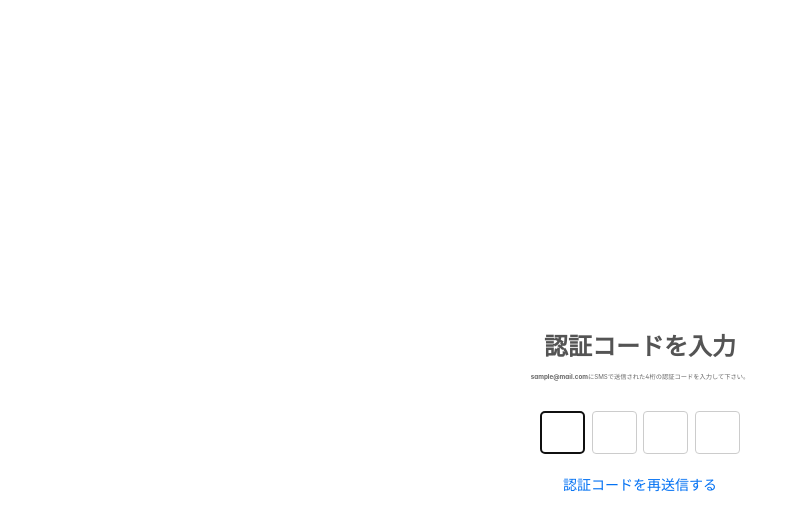
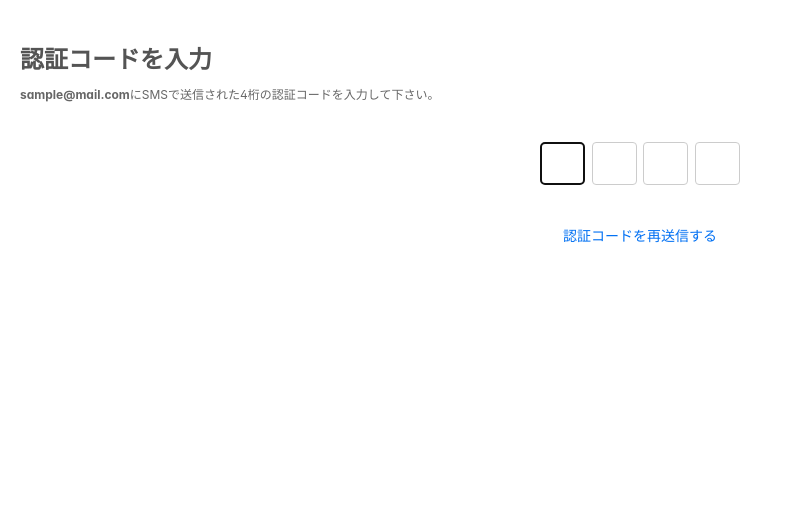
Before and after one commit to RyotaOku/katarinabluu, a Next.js app: page /2auth in a window 1280 px wide. Shown: the top 530 px of the page, without its empty margins (0-788 px from the left). Built offline with nearby package versions, Linux system fonts and the light colour scheme; no server answers.

Commit message:
chore: add disabled and styling

```diff
--- a/src/pages/2auth.tsx
+++ b/src/pages/2auth.tsx
@@ -41,11 +41,13 @@ const TwoAuthPage: React.FC = () => {
 
   return (
     <div className={styles.container}>
-      <h1 className={styles.header}>認証コードを入力</h1>
-      <p className={styles.description}>
-        <span className={styles.email}>sample@mail.com</span>
-        にSMSで送信された4桁の認証コードを入力して下さい。
-      </p>
+      <div className={styles.header}>
+        <h1 className={styles.title}>認証コードを入力</h1>
+        <p className={styles.description}>
+          <span className={styles.email}>sample@mail.com</span>
+          にSMSで送信された4桁の認証コードを入力して下さい。
+        </p>
+      </div>
       <form className={styles.form}>
         <div className={styles.codeInput}>
           {code.map((digit, index) => (
--- a/src/styles/2authPage.module.css
+++ b/src/styles/2authPage.module.css
@@ -3,24 +3,27 @@
 .container {
   display: flex;
   flex-direction: column;
-    align-items: center;
-    justify-content: center;
+  align-items: left;
   height: 100vh;
   background-color: #ffffff;
   padding: 20px;
 }
 
 .header {
-    margin-top: 20px;
-    margin-bottom: 10px;
-    font-size: 24px;
+  padding: 20px 0;
+  display: flex;
+  gap: 1rem;
+  flex-direction: column;
+}
+
+.title {
+  font-size: 2.4rem;
   font-weight: bold;
 }
 
 .description {
-    margin-bottom: 30px;
   color: #666666;
-    text-align: center;
+  font-size: 1.2rem;
 }
 
 .email {
@@ -32,7 +35,9 @@
   flex-direction: column;
   align-items: center;
   width: 100%;
-    max-width: 300px;
+  height: 80vh;
+  padding: 20px 0;
+  gap: 2rem;
 }
 
 .codeInput {
```
Lines whose indentation alone changed are shown as unchanged.
